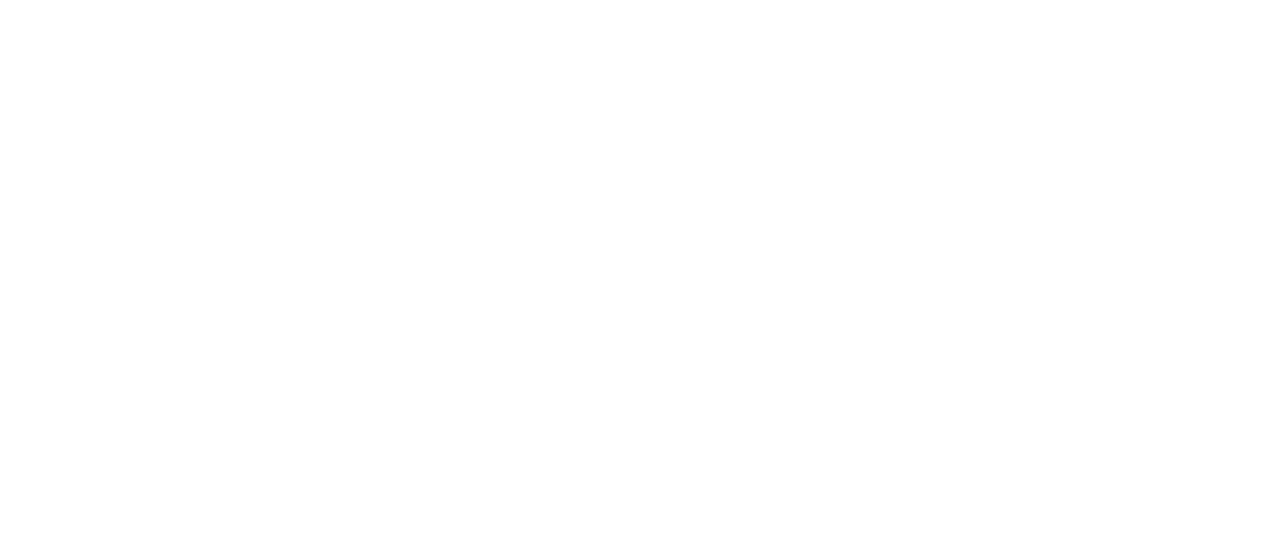
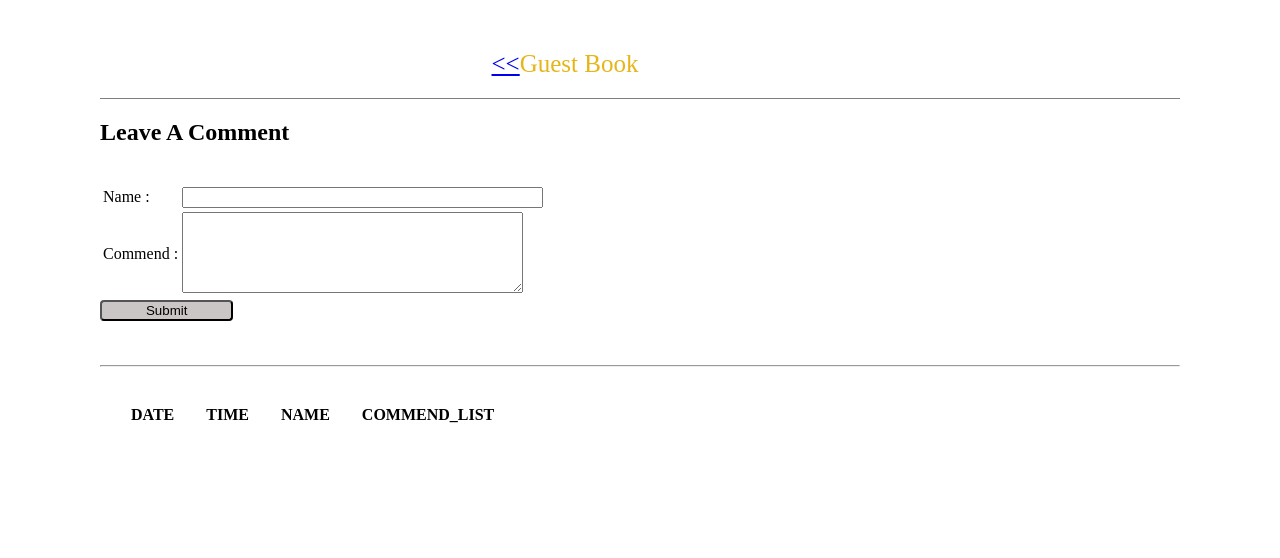
Before and after one commit to step-batch-7/flower-catalog-nooranasrin, a plain HTML site: page public/guestBook.html in a window 1280 px wide. Drawn offline with Linux system fonts and the light colour scheme.

Commit message:
Designed the guest book page

```diff
--- a/public/css/flowerCatalog.css
+++ b/public/css/flowerCatalog.css
@@ -36,3 +36,9 @@ body {
   width: 500px;
   height: auto;
 }
+
+#submit {
+  width: 10em;
+  background-color: rgb(202, 198, 198);
+  border-radius: 4px;
+}
--- a/public/guestBook.html
+++ b/public/guestBook.html
@@ -0,0 +1,45 @@
+<!DOCTYPE html>
+<html lang="en">
+  <head>
+    <meta charset="UTF-8" />
+    <meta name="viewport" content="width=device-width, initial-scale=1.0" />
+    <meta http-equiv="X-UA-Compatible" content="ie=edge" />
+    <title>Guest Book</title>
+    <link rel="stylesheet" href="./css/flowerCatalog.css" />
+  </head>
+  <body>
+    <div class="flowerPageHeading">
+      <span class="subHeading" style="border-bottom: none;">
+        <a href="./index.html">&lt;&lt;</a>Guest Book</span
+      >
+    </div>
+
+    <h2>Leave A Comment</h2>
+    <br />
+    <form method="POST">
+      <table>
+        <tr>
+          <td><label for="name">Name : </label></td>
+          <td><input type="text" name="name" size="42" /></td>
+        </tr>
+        <tr>
+          <td><label for="comment">Commend : </label></td>
+          <td><textarea name="comment" cols="40" rows="5"></textarea></td>
+        </tr>
+      </table>
+
+      <input type="submit" id="submit" />
+    </form>
+    <br /><br />
+    <hr />
+
+    <table cellspacing="30px">
+      <tr>
+        <th>DATE</th>
+        <th>TIME</th>
+        <th>NAME</th>
+        <th>COMMEND_LIST</th>
+      </tr>
+    </table>
+  </body>
+</html>
```
